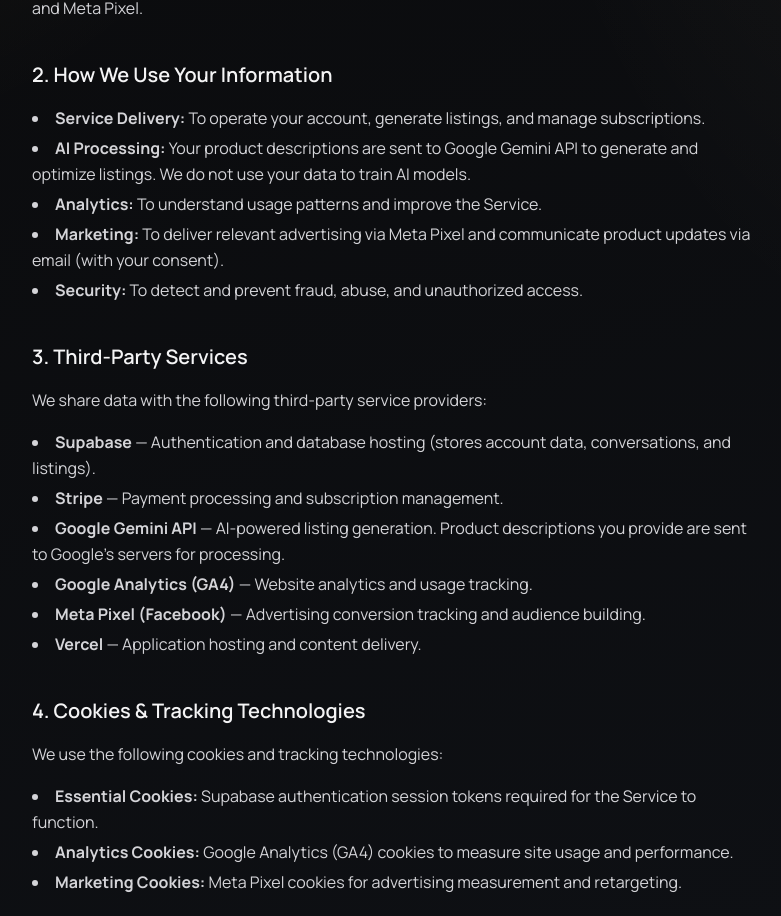
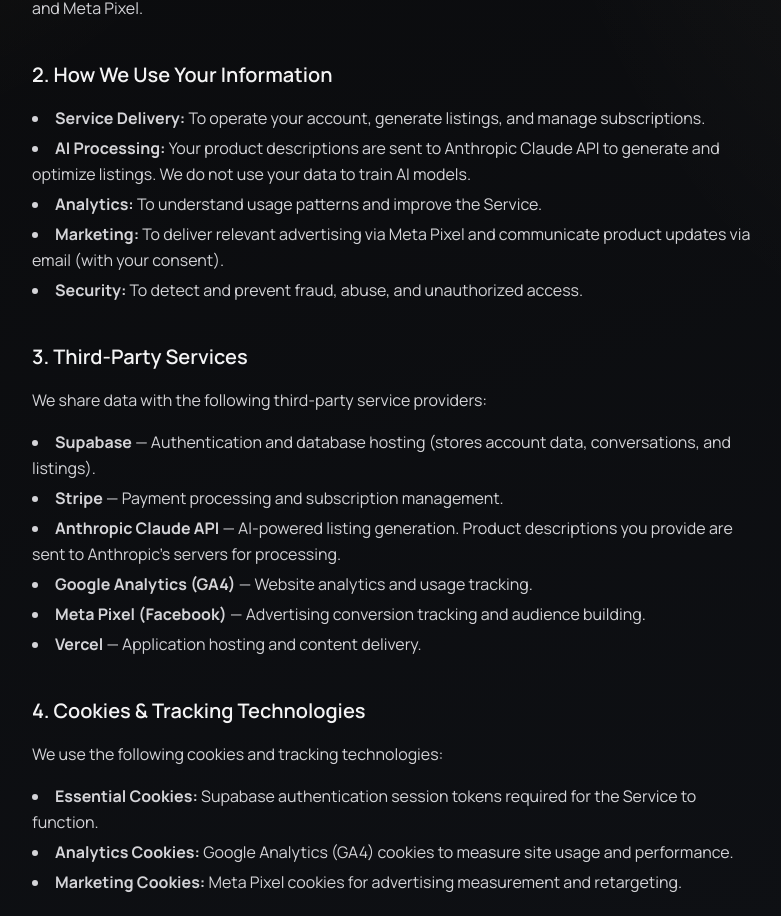
Before and after one commit to nsgreenw/selleraide, a Next.js app: page /privacy in a window 1280 px wide. Shown: the part 794-1710 px from the top of the page, without its empty margins (248-1029 px from the left). Built offline with nearby package versions, Linux system fonts and the light colour scheme.

Commit message:
chore: update legal pages to reference Anthropic Claude instead of Google Gemini

```diff
--- a/src/app/(public)/privacy/page.tsx
+++ b/src/app/(public)/privacy/page.tsx
@@ -52,7 +52,7 @@
       <h2>2. How We Use Your Information</h2>
       <ul>
         <li><strong>Service Delivery:</strong> To operate your account, generate listings, and manage subscriptions.</li>
-        <li><strong>AI Processing:</strong> Your product descriptions are sent to Google Gemini API to generate and optimize listings. We do not use your data to train AI models.</li>
+        <li><strong>AI Processing:</strong> Your product descriptions are sent to Anthropic Claude API to generate and optimize listings. We do not use your data to train AI models.</li>
         <li><strong>Analytics:</strong> To understand usage patterns and improve the Service.</li>
         <li><strong>Marketing:</strong> To deliver relevant advertising via Meta Pixel and communicate product updates via email (with your consent).</li>
         <li><strong>Security:</strong> To detect and prevent fraud, abuse, and unauthorized access.</li>
@@ -63,7 +63,7 @@
       <ul>
         <li><strong>Supabase</strong> — Authentication and database hosting (stores account data, conversations, and listings).</li>
         <li><strong>Stripe</strong> — Payment processing and subscription management.</li>
-        <li><strong>Google Gemini API</strong> — AI-powered listing generation. Product descriptions you provide are sent to Google&apos;s servers for processing.</li>
+        <li><strong>Anthropic Claude API</strong> — AI-powered listing generation. Product descriptions you provide are sent to Anthropic&apos;s servers for processing.</li>
         <li><strong>Google Analytics (GA4)</strong> — Website analytics and usage tracking.</li>
         <li><strong>Meta Pixel (Facebook)</strong> — Advertising conversion tracking and audience building.</li>
         <li><strong>Vercel</strong> — Application hosting and content delivery.</li>
--- a/src/app/(public)/terms/page.tsx
+++ b/src/app/(public)/terms/page.tsx
@@ -52,7 +52,7 @@
 
       <h2>4. AI-Generated Content Disclaimer</h2>
       <p>
-        SellerAide uses Google Gemini AI to generate product listings, keyword suggestions, and
+        SellerAide uses Anthropic Claude AI to generate product listings, keyword suggestions, and
         related content. <strong>AI-generated content is provided &quot;as is&quot; without any
         guarantee of accuracy, completeness, or fitness for a particular purpose.</strong>
       </p>
```
